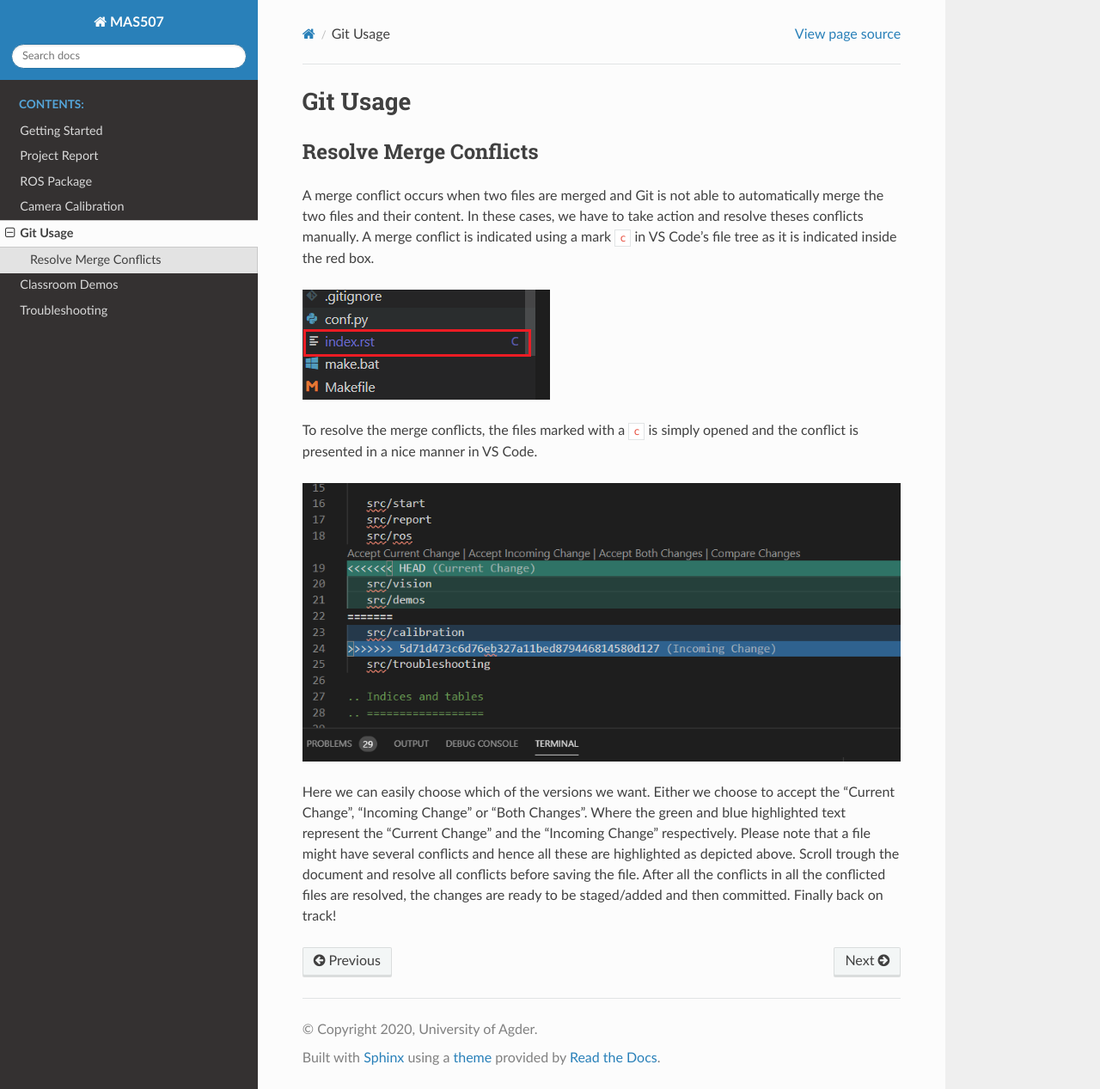
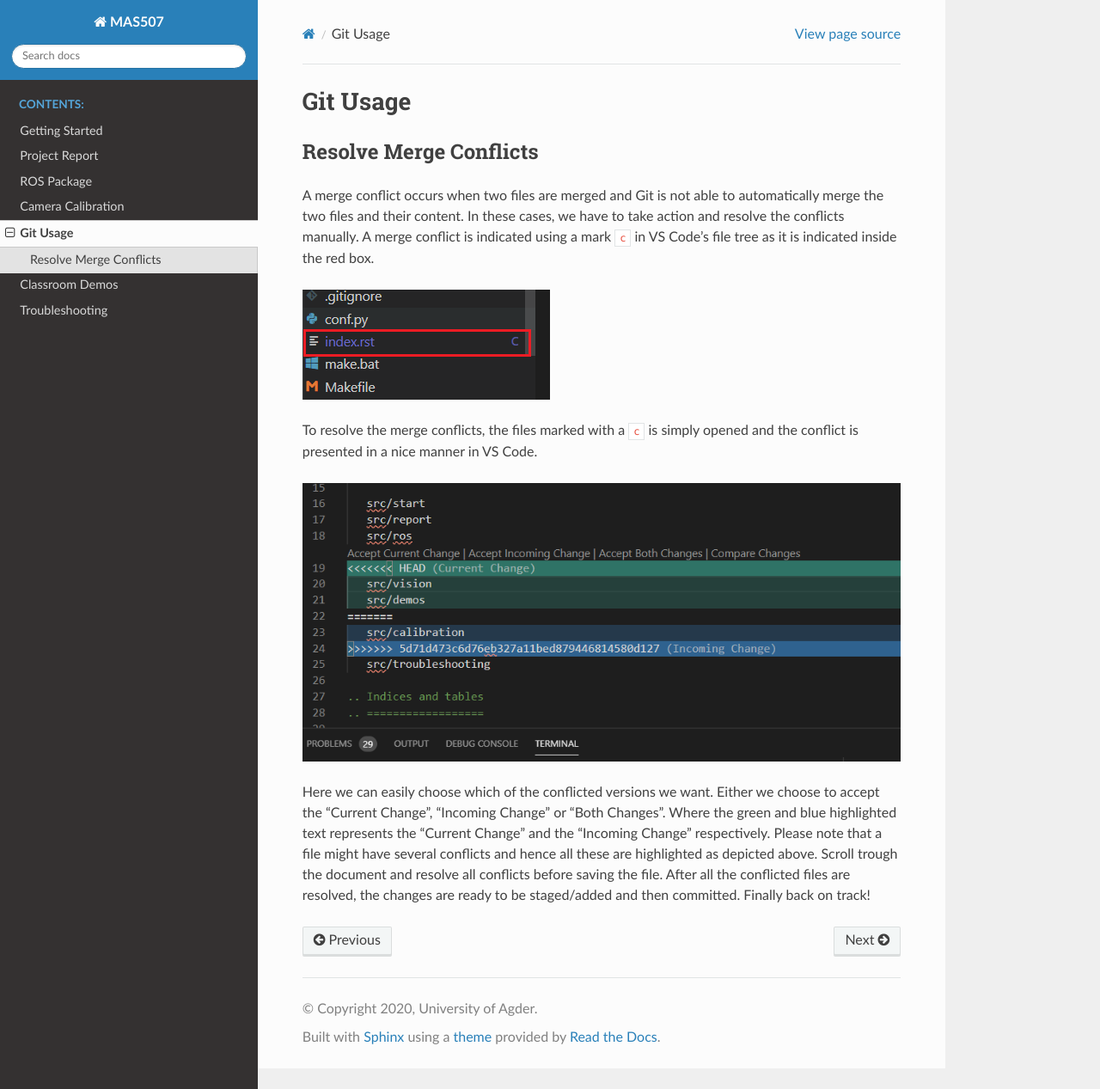
Before and after one commit to Orwatronic/mas_514, a Sphinx documentation site: the page built from docs/src/git.rst, in a window 1280 px wide and 1267 px high. Shown: the whole window at 86% size. Built offline with Sphinx 7.4.7 and the Read the Docs theme 2.0.0, drawn with Linux system fonts in a browser that asks for light colours.

Commit message:
Minor spelling fix

```diff
--- a/docs/src/git.rst
+++ b/docs/src/git.rst
@@ -5,7 +5,7 @@
 ***********************
 Resolve Merge Conflicts
 ***********************
-A merge conflict occurs when two files are merged and Git is not able to automatically merge the two files and their content. In these cases, we have to take action and resolve theses conflicts manually. A merge conflict is indicated using a mark :code:`c` in VS Code's file tree as it is indicated inside the red box.
+A merge conflict occurs when two files are merged and Git is not able to automatically merge the two files and their content. In these cases, we have to take action and resolve the conflicts manually. A merge conflict is indicated using a mark :code:`c` in VS Code's file tree as it is indicated inside the red box.
 
 .. figure:: ../figs/git/merge-conflict.png
 
@@ -13,4 +13,4 @@
 
 .. figure:: ../figs/git/merge-resolve-vscode.png
 
-Here we can easily choose which of the versions we want. Either we choose to accept the "Current Change", "Incoming Change" or "Both Changes". Where the green and blue highlighted text represent the "Current Change" and the "Incoming Change" respectively. Please note that a file might have several conflicts and hence all these are highlighted as depicted above. Scroll trough the document and resolve all conflicts before saving the file. After all the conflicts in all the conflicted files are resolved, the changes are ready to be staged/added and then committed. Finally back on track!
+Here we can easily choose which of the conflicted versions we want. Either we choose to accept the "Current Change", "Incoming Change" or "Both Changes". Where the green and blue highlighted text represents the "Current Change" and the "Incoming Change" respectively. Please note that a file might have several conflicts and hence all these are highlighted as depicted above. Scroll trough the document and resolve all conflicts before saving the file. After all the conflicted files are resolved, the changes are ready to be staged/added and then committed. Finally back on track!
```
